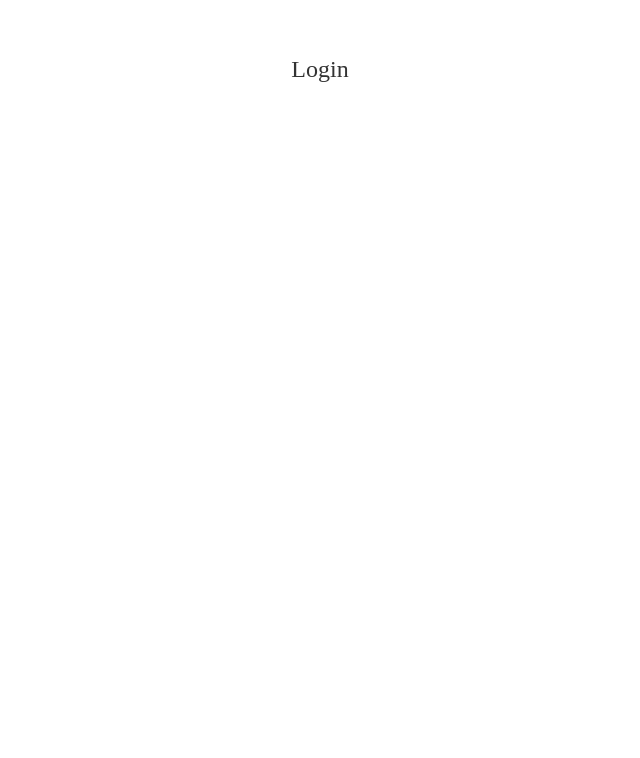
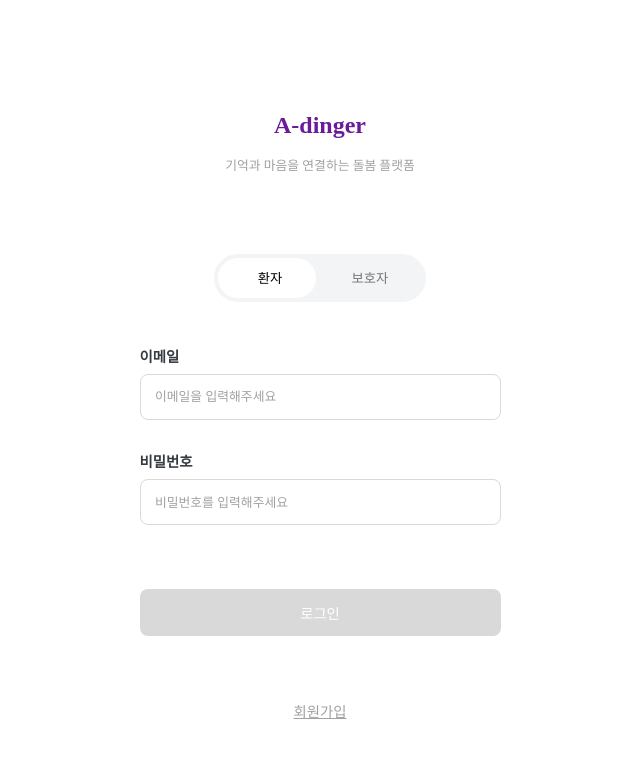
Before and after one commit to nyewon/A-dinger, a React (Vite) app: page / in a window 1280 px wide. Shown: the top 758 px of the page, without its empty margins (320-960 px from the left). Built offline with nearby package versions, Linux system fonts and the light colour scheme.

Commit message:
:sparkles:[feat]: Login UI 구현

```diff
--- /dev/null
+++ b/src/components/RoleSelector.tsx
@@ -0,0 +1,69 @@
+import styled from 'styled-components';
+
+interface RoleSelectorProps {
+  role: 'patient' | 'guardian';
+  // eslint-disable-next-line no-unused-vars
+  onChange: (role: 'patient' | 'guardian') => void;
+}
+
+const RoleSelector = ({ role, onChange }: RoleSelectorProps) => {
+  return (
+    <Wrapper>
+      <Highlight position={role === 'patient' ? 'left' : 'right'} />
+      <RoleButton
+        selected={role === 'patient'}
+        onClick={() => onChange('patient')}
+      >
+        환자
+      </RoleButton>
+      <RoleButton
+        selected={role === 'guardian'}
+        onClick={() => onChange('guardian')}
+      >
+        보호자
+      </RoleButton>
+    </Wrapper>
+  );
+};
+
+export default RoleSelector;
+
+const Wrapper = styled.div`
+  position: relative;
+  display: flex;
+  width: 200px;
+  background-color: #f3f4f6;
+  border-radius: 3rem;
+  padding: 0.4rem;
+  margin-bottom: 0.8rem;
+  overflow: hidden;
+`;
+
+const Highlight = ({ position }: { position: 'left' | 'right' }) => {
+  const left = position === 'left' ? '4px' : 'calc(50% + 4px)';
+  return <HighlightWrapper style={{ left }} />;
+};
+
+const HighlightWrapper = styled.div`
+  position: absolute;
+  top: 4px;
+  width: calc(50% - 8px);
+  height: calc(100% - 8px);
+  background-color: #ffffff;
+  border-radius: 3rem;
+  transition: all 0.3s ease;
+  z-index: 1;
+`;
+
+const RoleButton = styled.button<{ selected: boolean }>`
+  flex: 1;
+  z-index: 2;
+  background: none;
+  border: none;
+  padding: 0.5rem 0;
+  border-radius: 3rem;
+  color: ${({ selected }) => (selected ? '#000' : '#767676')};
+  font-weight: 500;
+  transition: color 0.2s ease;
+  cursor: pointer;
+`;
--- a/src/components/common/Button.tsx
+++ b/src/components/common/Button.tsx
@@ -4,7 +4,7 @@ import styled from 'styled-components';
 interface ButtonProps {
   onClick?: () => void;
   buttonText: string;
-  type?: 'default' | 'sub';
+  type?: 'default' | 'sub' | 'main';
   className?: string;
   isDisabled?: boolean;
   style?: React.CSSProperties;
@@ -48,7 +48,9 @@ const Button = ({
 
 export default Button;
 
-const ButtonContainer = styled.button<{ bgColor?: string; txtColor?: string }>`
+const ButtonContainer = styled.button.withConfig({
+  shouldForwardProp: prop => !['bgColor', 'txtColor'].includes(prop),
+})<{ bgColor?: string; txtColor?: string }>`
   display: flex;
   justify-content: center;
   align-items: center;
@@ -74,4 +76,14 @@ const ButtonContainer = styled.button<{ bgColor?: string; txtColor?: string }>`
     border-radius: 0.5rem;
     padding: 0.8rem 0;
   }
+
+  &.main {
+    width: 100%;
+    background-color: ${({ bgColor }) => bgColor || '#6a1b9a'};
+    color: #fff;
+    font-size: 0.9rem;
+    font-weight: 500;
+    border-radius: 0.5rem;
+    padding: 0.8rem 0;
+  }
 `;
--- a/src/components/common/Input.tsx
+++ b/src/components/common/Input.tsx
@@ -77,10 +77,10 @@ export const InputBox = styled.input`
     border: 1px solid #d9d9d9;
     color: #000;
     border-radius: 0.5rem;
-    padding: 0.8rem;
+    padding: 0.9rem;
 
     &::placeholder {
-      color: #d9d9d9;
+      color: #a1a1a1;
     }
   }
 `;
--- a/src/components/index.ts
+++ b/src/components/index.ts
@@ -0,0 +1 @@
+export { default as RoleSelector } from './RoleSelector';
--- a/src/pages/init/Login.tsx
+++ b/src/pages/init/Login.tsx
@@ -1,11 +1,63 @@
+import { useState } from 'react';
+import { useNavigate } from 'react-router-dom';
 import styled from 'styled-components';
-import { ContentContainer } from '@components/common/index';
+import { ContentContainer, Button, Input } from '@components/common/index';
+import { RoleSelector } from '@components/index';
 
 const Login = () => {
+  const navigate = useNavigate();
+  const [role, setRole] = useState<'patient' | 'guardian'>('patient');
+  const [email, setEmail] = useState('');
+  const [password, setPassword] = useState('');
+
+  const isFormValid = email.trim() !== '' && password.trim() !== '';
+
+  const handleLogin = () => {
+    if (!isFormValid) return;
+    navigate('/call');
+  };
+
   return (
     <Container>
       <ContentContainer>
-        <Text>Login</Text>
+        <AppTitle>A-dinger</AppTitle>
+        <AppSubtitle>기억과 마음을 연결하는 돌봄 플랫폼</AppSubtitle>
+        <RoleSelector role={role} onChange={setRole} />
+
+        <Form>
+          <Label>이메일</Label>
+          <Input
+            type="default"
+            placeholder="이메일을 입력해주세요"
+            value={email}
+            inputType="text"
+            onChange={(e: React.ChangeEvent<HTMLInputElement>) =>
+              setEmail(e.target.value)
+            }
+            style={{ marginBottom: '1rem' }}
+          />
+          <Label>비밀번호</Label>
+          <Input
+            type="default"
+            placeholder="비밀번호를 입력해주세요"
+            value={password}
+            inputType="password"
+            onChange={(e: React.ChangeEvent<HTMLInputElement>) =>
+              setPassword(e.target.value)
+            }
+          />
+        </Form>
+
+        <Button
+          type="main"
+          buttonText="로그인"
+          isDisabled={!isFormValid}
+          bgColor={!email || !password ? '#d9d9d9' : '#6a1b9a'}
+          onClick={handleLogin}
+        />
+        <SignUpLink onClick={() => navigate('/signup-terms')}>
+          회원가입
+        </SignUpLink>
       </ContentContainer>
     </Container>
   );
@@ -15,11 +67,45 @@ export default Login;
 
 const Container = styled.div`
   display: flex;
-  flex-direction: column;
+  justify-content: center;
+  align-items: center;
   width: 100%;
 `;
 
-const Text = styled.p`
-  font-size: 24px;
-  color: #333;
+const AppTitle = styled.p`
+  font-size: 1.5rem;
+  font-weight: bold;
+  color: #6a1b9a;
+  text-align: center;
+  margin: 5rem 0 0 0;
 `;
+
+const AppSubtitle = styled.p`
+  font-size: 0.8rem;
+  color: #a1a1a1;
+  text-align: center;
+  margin: 0 0 4rem 0;
+`;
+
+const Form = styled.div`
+  display: flex;
+  flex-direction: column;
+  width: 100%;
+  margin-bottom: 3rem;
+`;
+
+const Label = styled.p`
+  font-size: 0.9rem;
+  color: #343a40;
+  font-weight: bold;
+  margin-bottom: 0.5rem;
+`;
+
+const SignUpLink = styled.div`
+  margin-top: 3rem;
+  font-size: 0.9rem;
+  text-align: center;
+  color: #a1a1a1;
+  text-decoration: underline;
+  cursor: pointer;
+`;
```
